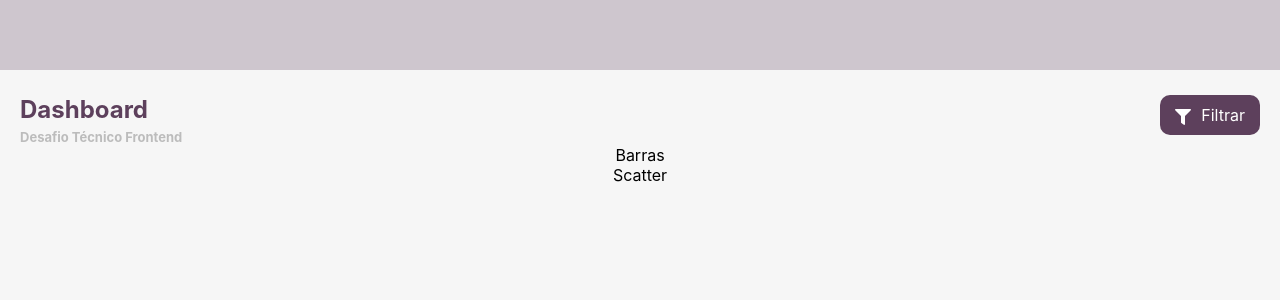
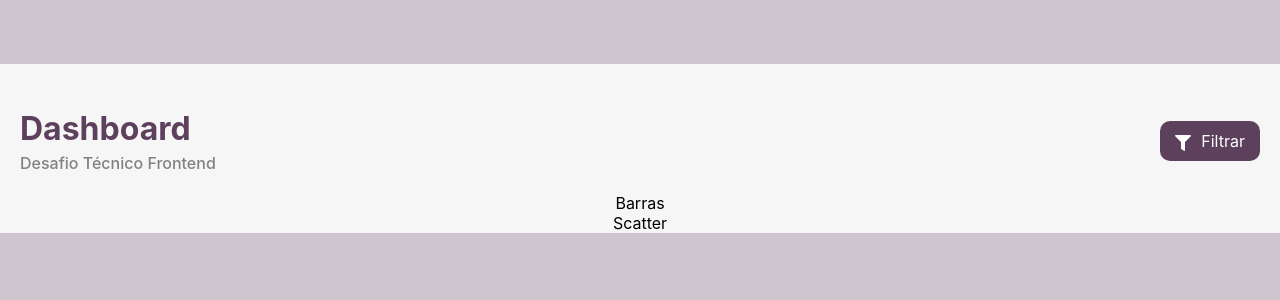
Before and after one commit to YohanKael/desafio_tecnico, a React (Create React App) app: page / in a window 1280 px wide. Shown: the top 300 px of the page. Built offline with nearby package versions, Linux system fonts and the light colour scheme.

Commit message:
fixing header css

```diff
--- a/src/App.css
+++ b/src/App.css
@@ -1,7 +1,6 @@
 .App {
-  margin-top: 70px;
-  width: 100vw;
-  height: 100vh;
+  margin-top: 5%;
+  width: 100%;
   text-align: center;
   background-color: #f6f6f6;
 }
--- a/src/header/Header.css
+++ b/src/header/Header.css
@@ -1,8 +1,10 @@
 .Header {
+    padding: 20px 0px 20px 0px;
     margin-inline: 20px;
     display: flex;
     flex-direction: row;
     justify-content: space-between;
+    align-items: center;
   }
 
   .HeaderTitle {
@@ -13,7 +15,7 @@
   }
 
   .HeaderTitle h1 {
-    font-size: x-large;
+    font-size: xx-large;
     font-weight: 700;
     color: #5d405c;
     align-self: flex-start;
@@ -21,9 +23,10 @@
   }
 
   .HeaderTitle h2 {
-    font-size: small;
+    font-size: medium;
+    font-weight: 500;
     align-self: flex-start;
-    color: #bcbcbc;
+    color: #828282;
   }
 
   .HeaderButton {
--- a/src/index.css
+++ b/src/index.css
@@ -3,10 +3,13 @@
   padding: 0;
 }
 
+html {
+  width: 100vw;
+  height: 100vh;
+}
+
 body {
   background-color: #cec6ce;
-  width: 100vw;
-  margin: 0;
   font-family: -apple-system, BlinkMacSystemFont, 'Segoe UI', 'Roboto', 'Oxygen',
     'Ubuntu', 'Cantarell', 'Fira Sans', 'Droid Sans', 'Helvetica Neue',
     sans-serif;
```
